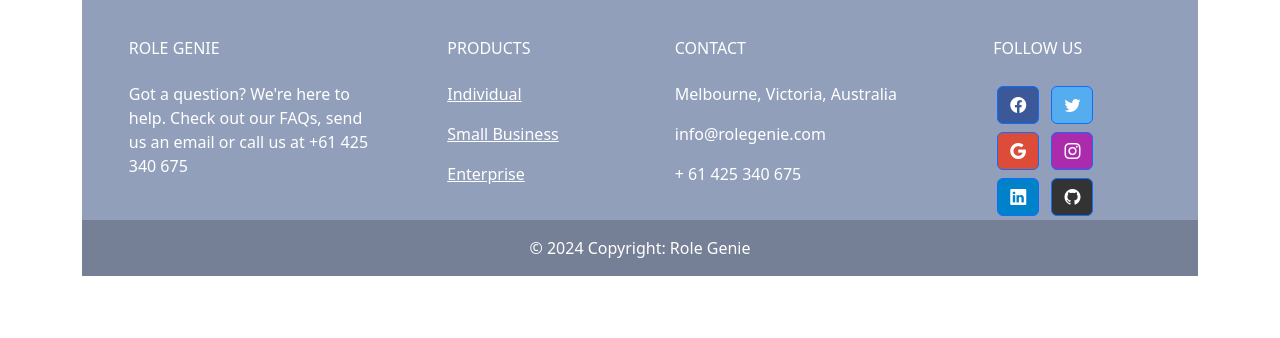
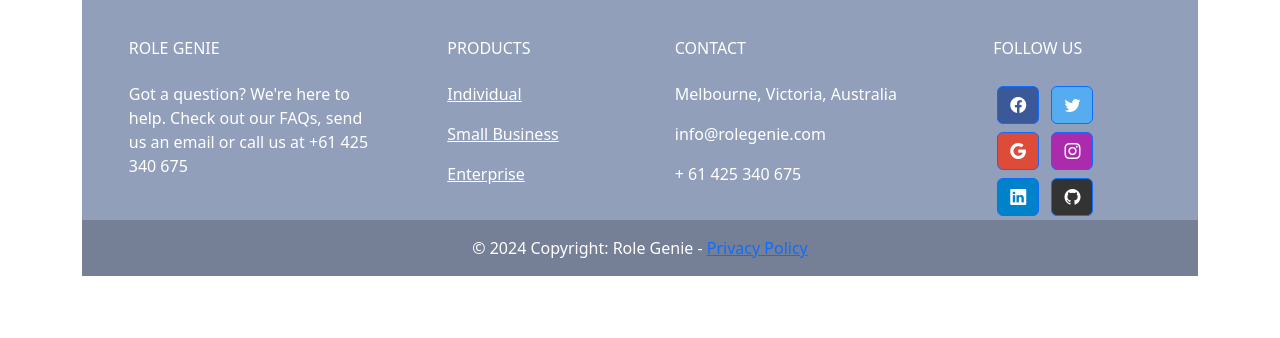
Before and after one commit to travmason/chat_project, a Django app: page /student/ in a window 1280 px wide. Shown: the part 243-581 px from the top of the page. Run offline with Django 5.2, Linux system fonts and the light colour scheme; the visitor is signed in with stand-in values (Sample User, id 1); data that the repository does not hold is empty; parts of the project's set-up code (start-up, migrations or seed data) failed here and were passed over.

Commit message:
privacy link added to base.html

```diff
--- a/chat_app/templates/base.html
+++ b/chat_app/templates/base.html
@@ -183,9 +183,8 @@
         class="text-center p-3"
         style="background-color: rgba(0, 0, 0, 0.2)"
         >
-        © 2024 Copyright:
-        Role Genie</a
-        >
+        © 2024 Copyright: Role Genie -
+        <a href="https://www.rolegenie.com.au/privacy/">Privacy Policy</a>
     </div>
     <!-- Copyright -->
     </footer>
```
